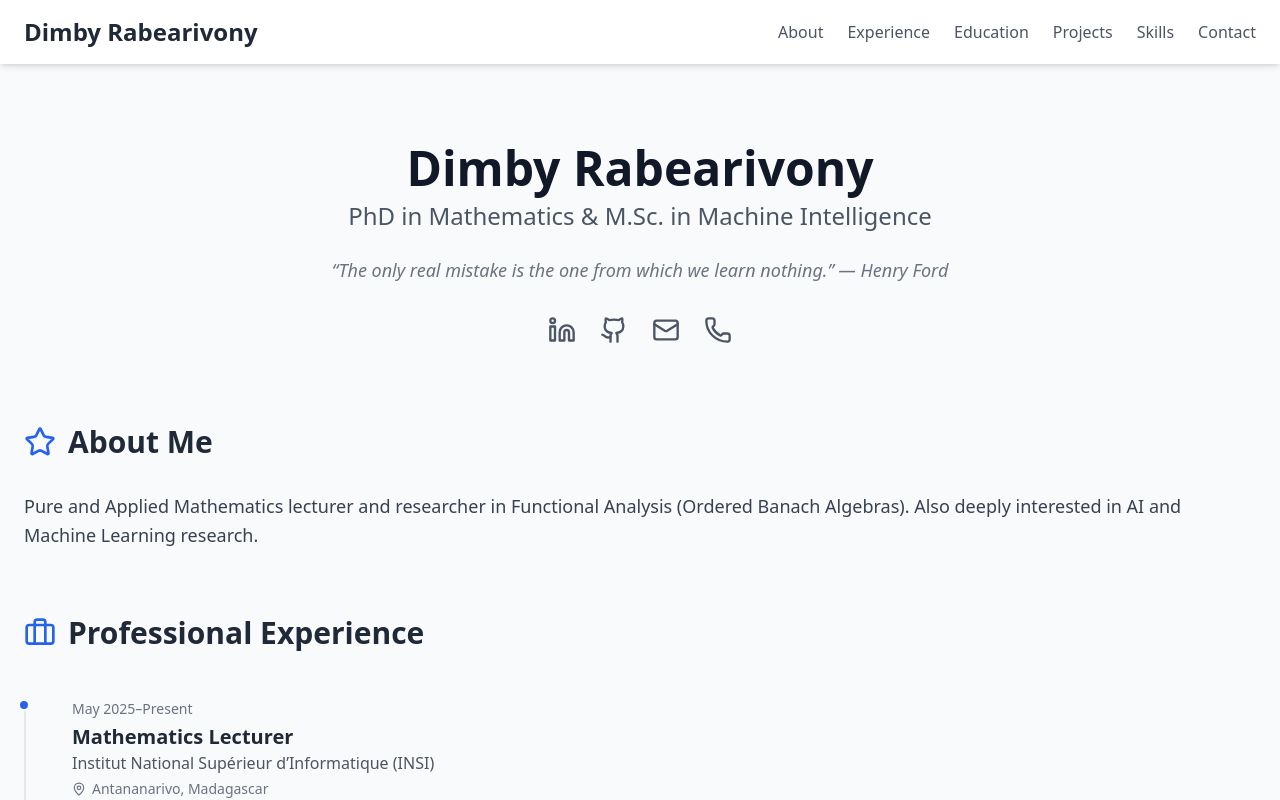
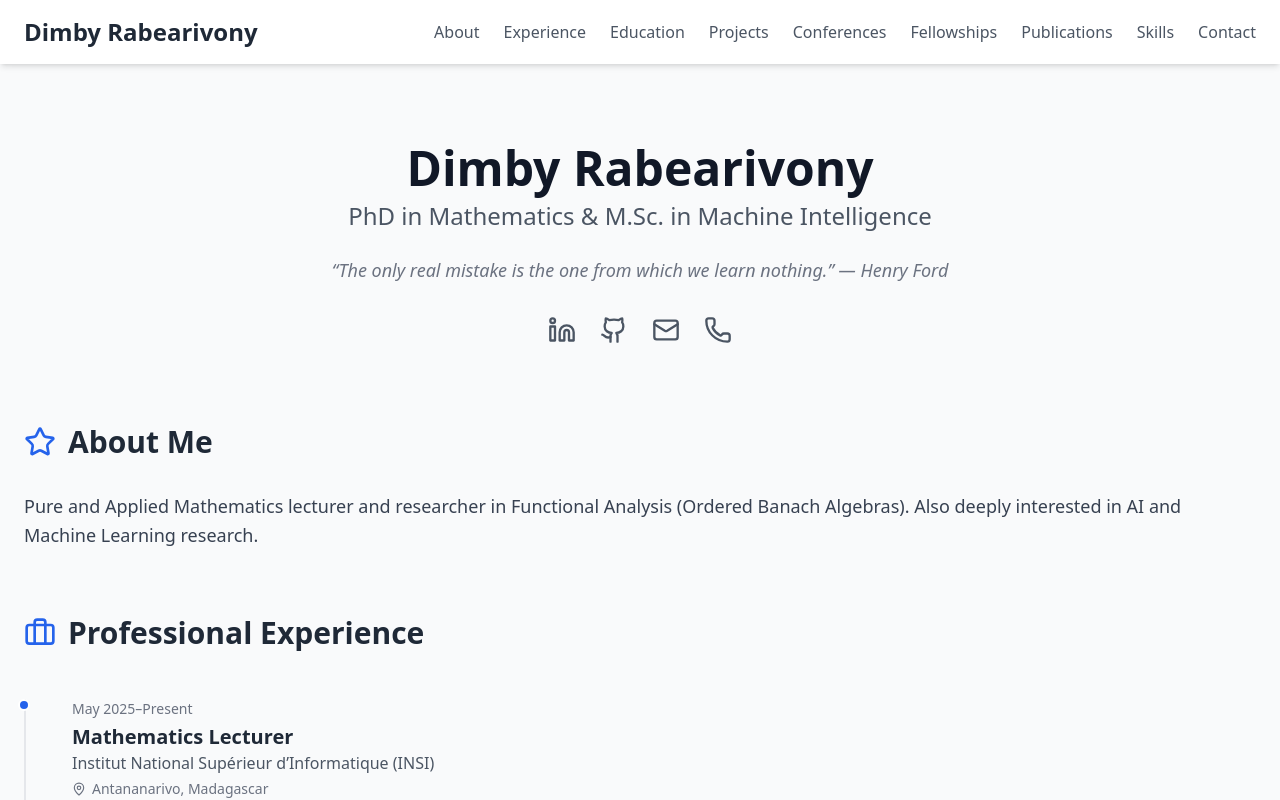
Before and after one commit to dimbyr/dimby-portfolio, a React (Vite) app: page / in a window 1280 px wide. Shown: the top 800 px of the page. Built offline with nearby package versions, Linux system fonts and the light colour scheme.

Commit message:
Added more navlinks

```diff
--- a/src/data.js
+++ b/src/data.js
@@ -63,6 +63,9 @@ export const navLinks = [
     { href: "#experience", label: "Experience" },
     { href: "#education", label: "Education" },
     { href: "#projects", label: "Projects" },
+    { href: "#conferences", label: "Conferences" },
+    { href: "#fellowships", label: "Fellowships" },
+    { href: "#publications", label: "Publications" },
     { href: "#skills", label: "Skills" },
     { href: "#contact", label: "Contact" }
 ];
```
